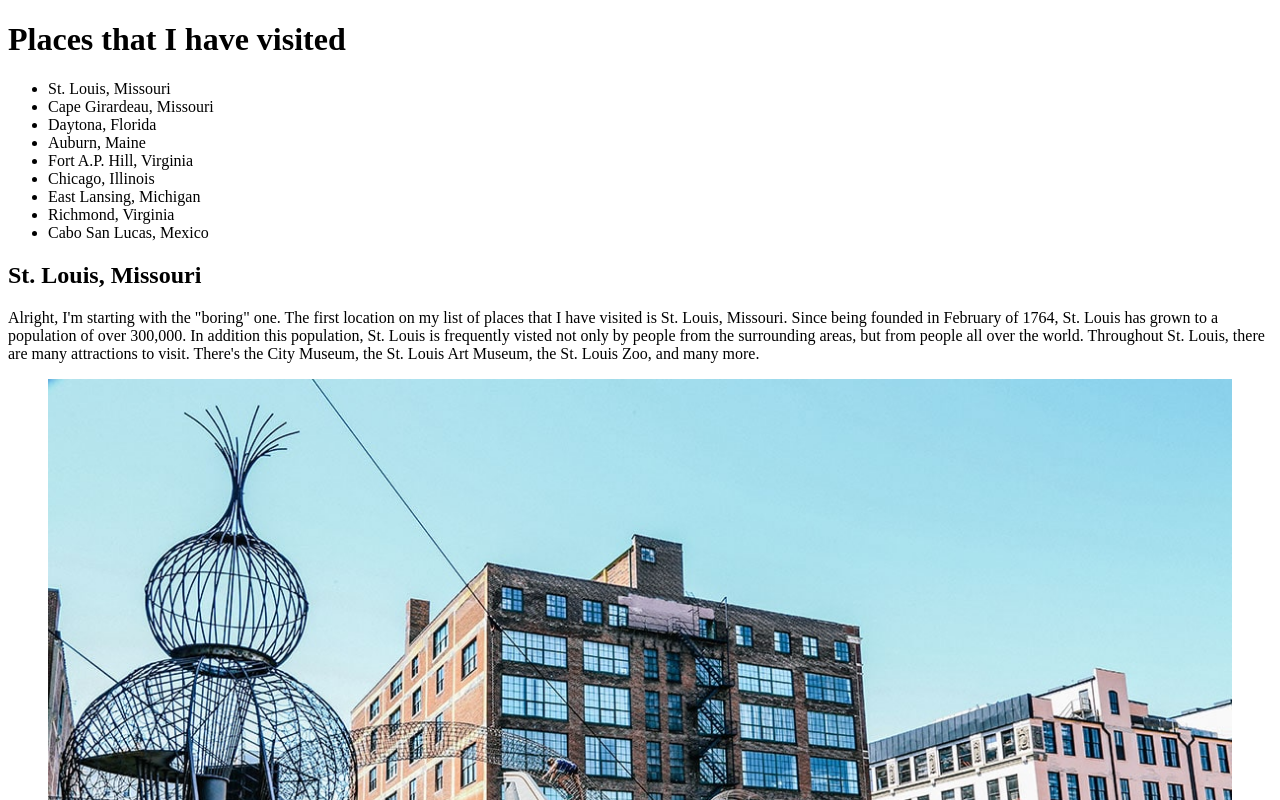
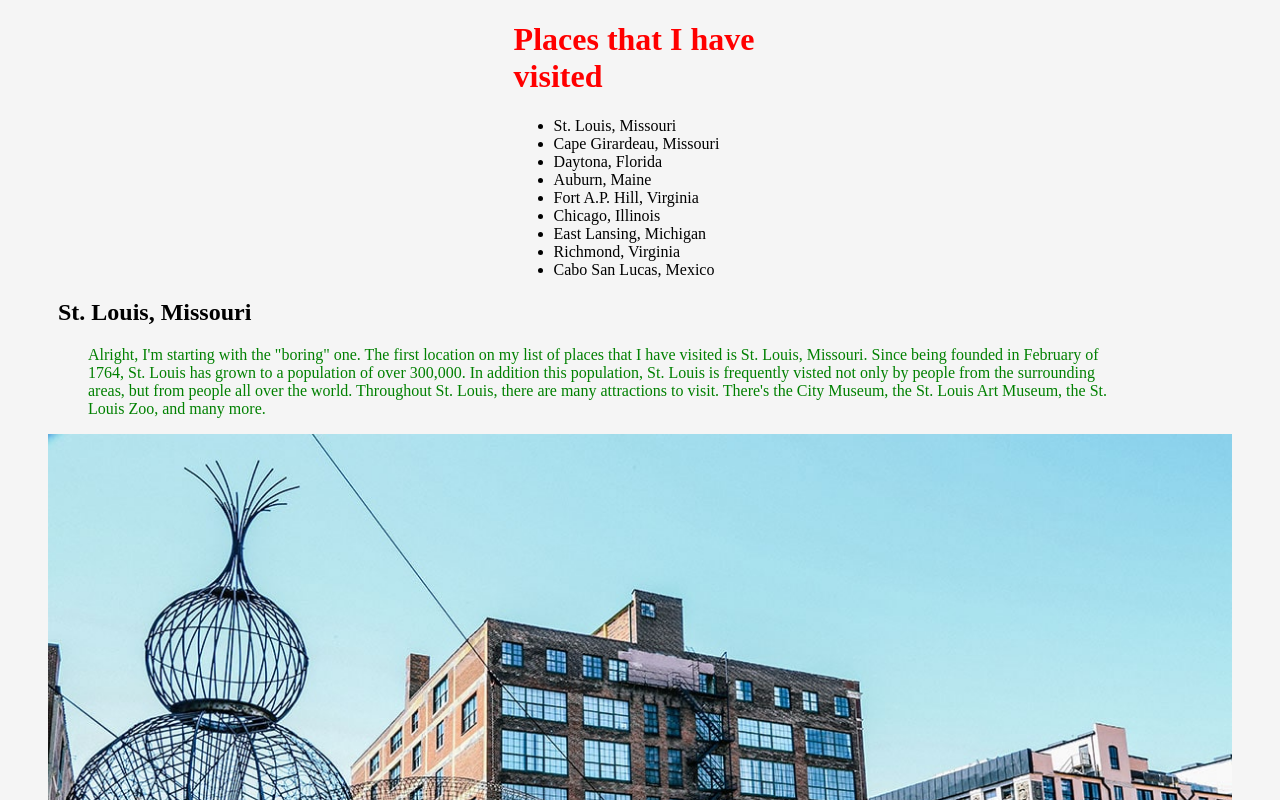
Before and after one commit to PT-Web-Dev-Jan-23/js-assignment-4-html-me-something-cosmokai2000, a website: page index.html in a window 1280 px wide. Shown: the top 800 px of the page. Drawn offline with Linux system fonts and the light colour scheme.

Commit message:
finished adding CSS and changes to index

```diff
--- a/index.html
+++ b/index.html
@@ -1,10 +1,11 @@
 <!DOCTYPE html>
 <html>
    <head>
+      <link rel="stylesheet" href="styles.css">
    </head>
    <body>
       <header>
-         <h1>Places that I have visited</h1>
+         <h1 id="mainHeading">Places that I have visited</h1>
             <ul>
                <li>St. Louis, Missouri</li>
                <li>Cape Girardeau, Missouri</li>
@@ -21,7 +22,7 @@
          <article>
             <section>
                <h2>St. Louis, Missouri</h2>
-               <p>Alright, I'm starting with the "boring" one. The first location on my list of places that I have visited is St. Louis, Missouri. Since being founded in February of 1764, St. Louis has grown to a population of over 300,000. In addition this population, St. Louis is frequently visted not only by people from the surrounding areas, but from people all over the world. Throughout St. Louis, there are many attractions to visit. There's the City Museum, the St. Louis Art Museum, the St. Louis Zoo, and many more.</p>
+               <p id="testP" class="funParagraph">Alright, I'm starting with the "boring" one. The first location on my list of places that I have visited is St. Louis, Missouri. Since being founded in February of 1764, St. Louis has grown to a population of over 300,000. In addition this population, St. Louis is frequently visted not only by people from the surrounding areas, but from people all over the world. Throughout St. Louis, there are many attractions to visit. There's the City Museum, the St. Louis Art Museum, the St. Louis Zoo, and many more.</p>
                <figure>
                   <img src="images\CityMuseum.jpg" alt="" style="width:100%">
                </figure>
--- a/styles.css
+++ b/styles.css
@@ -1 +1,39 @@
-/* Write your CSS here! */
+p {
+  margin-bottom: 0px;
+  margin-right: 150px;
+  margin-left: 80px;
+}
+
+h2 {
+  padding-top: 0px;
+  padding-right: 50px;
+  padding-left: 50px;
+}
+
+body {
+    margin-top: 8px;
+    margin-bottom: 8px;
+    margin-right: 8px;
+    margin-left: 8px;
+  display: block;
+  background-color:whitesmoke;
+}
+
+#mainHeading {
+    color: red;
+}
+
+.funParagraph {
+    color: green;
+}
+
+img {
+    margin-bottom: 100px;
+}
+
+header{
+    margin-top: 8px;
+    margin-bottom: 8px;
+    margin-right: 40%;
+    margin-left: 40%;
+}
```
